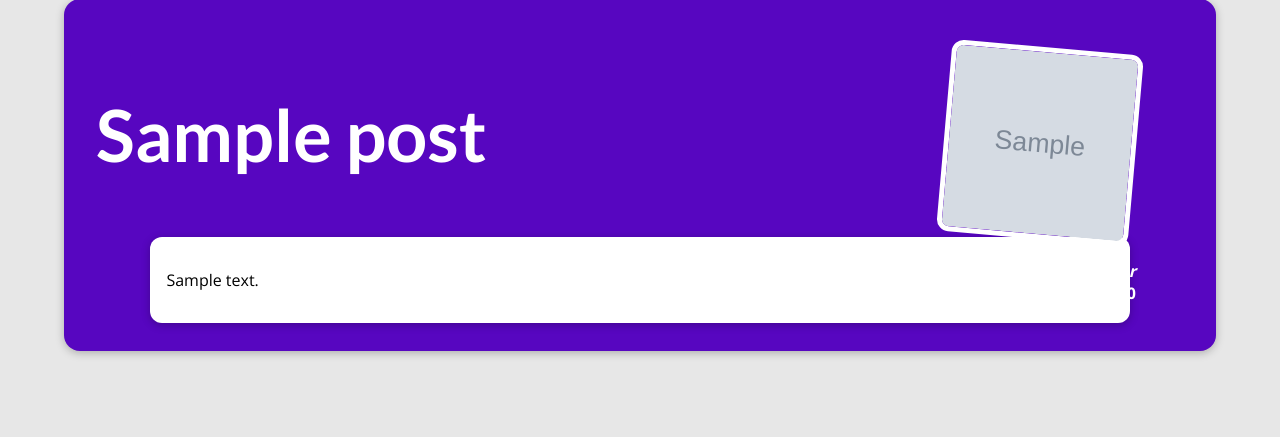
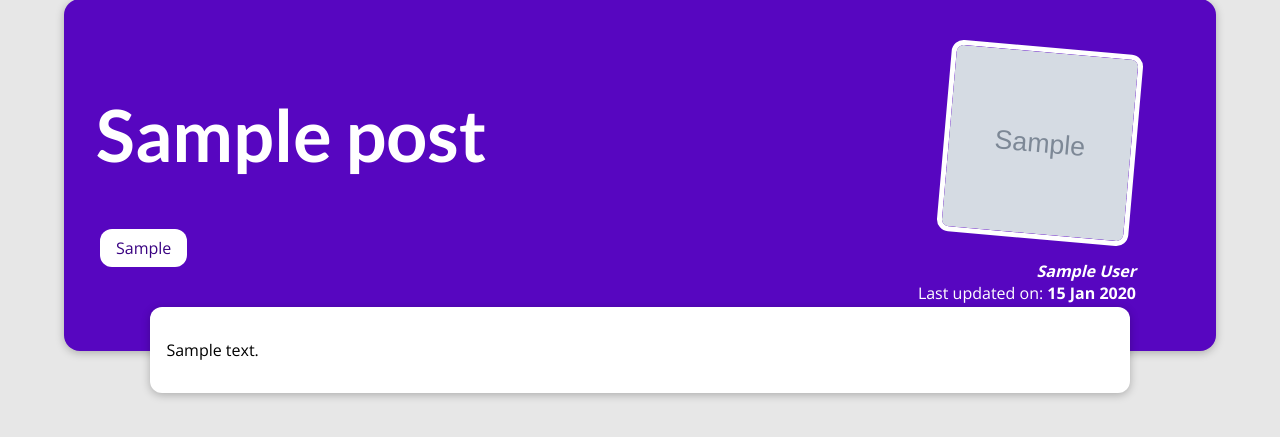
Before and after one commit to luketowell/website, a Django app: a page that uses blog/templates/blog/post-detail.html in a window 1280 px wide. Shown: the part 129-566 px from the top of the page. Run offline with Django 4.2, Linux system fonts and the light colour scheme; tables that the repository leaves empty hold one stand-in row (values such as "Sample post"); grey boxes marked "Sample" are stand-in pictures.

Commit message:
blog: Updated the post-detail to display author, email address and tags

```diff
--- a/blog/static/blog/post-detail.css
+++ b/blog/static/blog/post-detail.css
@@ -51,6 +51,11 @@
   font-weight: bold;
 }
 
+#summary a {
+  color: white;
+  text-decoration: none;
+}
+
 main {
   width: 90%;
   max-width: 90rem;
@@ -60,3 +65,11 @@
   border-radius: 12px;
   box-shadow: 0 2px 8px rgba(0, 0, 0, 0.25);
 }
+
+.tag {
+  background-color: white;
+  color: #390281;
+  padding: 0.5rem 1rem;
+  margin: 0.25rem;
+  border-radius: 12px;
+}
--- a/blog/templates/blog/post-detail.html
+++ b/blog/templates/blog/post-detail.html
@@ -13,10 +13,13 @@
 {% block content %}
     <section id="summary">
         <h2>{{ post.title }}</h2>
+        <div>
+            {% for tag in post_tags %}<span class="tag">{{ tag.caption }}</span>{% endfor %}
+        </div>
         <article>
             <img src="{% static "blog/images/"|add:post.image_name %}"
                  alt="{{ post.title }}">
-            <address>{{ post.author }}</address>
+            <address><a href="mailto:{{ post.author.email_address }}"">{{ post.author }}</a></address>
             <div>
                 Last updated on: <time>{{ post.date|date:"d M Y" }}</time>
             </div>
--- a/blog/views.py
+++ b/blog/views.py
@@ -29,5 +29,6 @@
     identified_post = Post.objects.get(slug = slug)
 
     return render(request, "blog/post-detail.html", {
-        "post": identified_post
+        "post": identified_post,
+        "post_tags": identified_post.tags.all()
     } )
```
